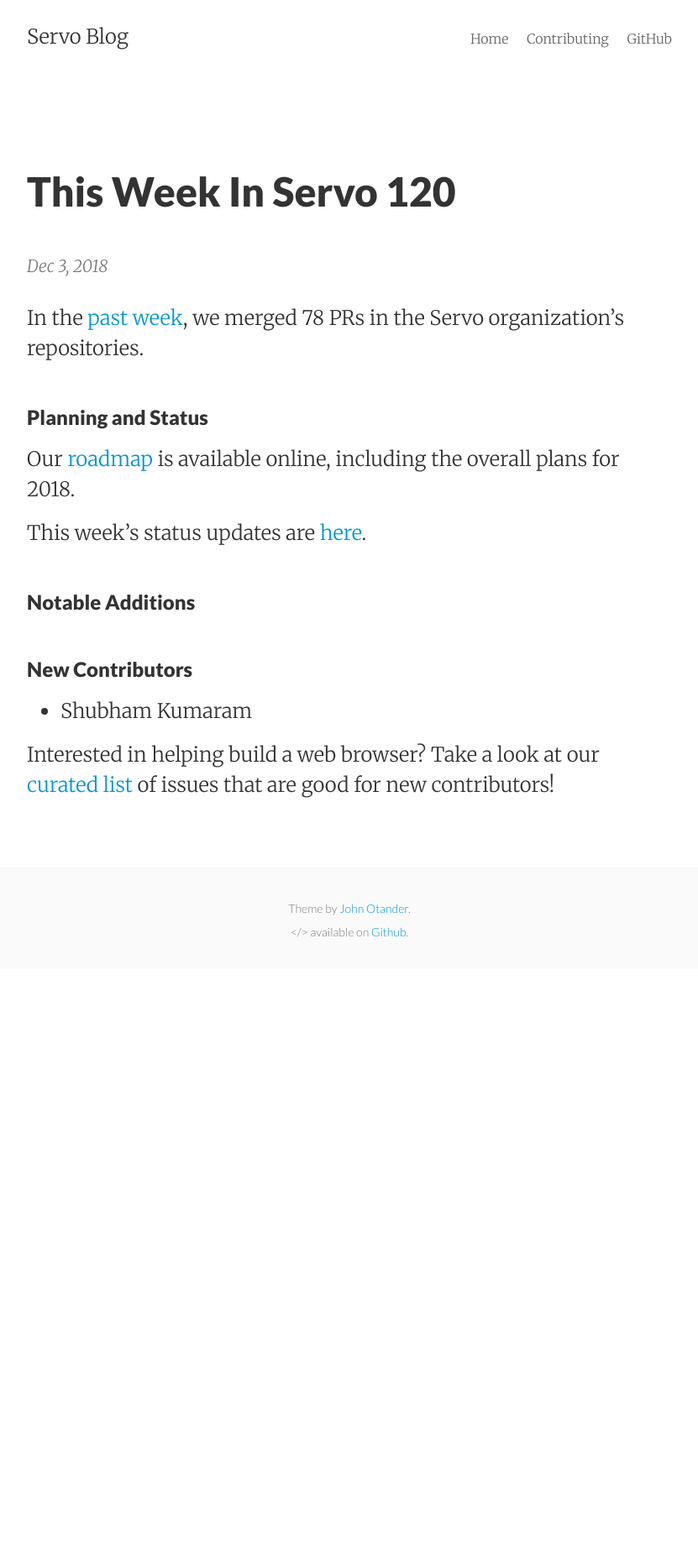
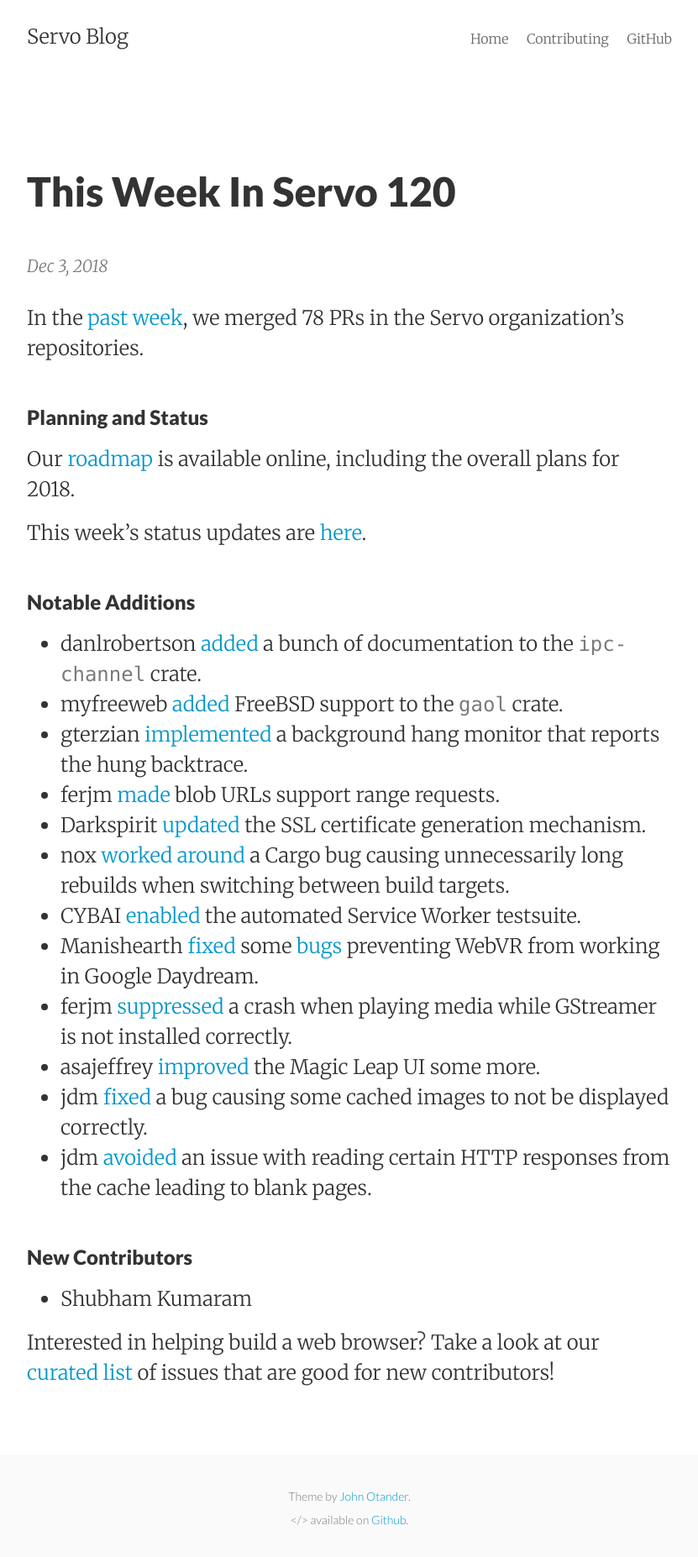
Before and after one commit to servo/blog.servo.org, a Jekyll site: the page built from _posts/2018-12-03-twis-120.md, in a window 1280 px wide. Shown: the whole page at 84% size, without its empty margins (224-1055 px from the left). Built offline with Jekyll 4.4.1, drawn with Linux system fonts in a browser that asks for light colours; before the commit the page ends 1154 px from its top, so only the background shows below that.

Commit message:
notable changes

```diff
--- a/_posts/2018-12-03-twis-120.md
+++ b/_posts/2018-12-03-twis-120.md
@@ -17,6 +17,18 @@
 
 ### Notable Additions
 
+- danlrobertson [added](https://github.com/servo/ipc-channel/pull/153) a bunch of documentation to the `ipc-channel` crate.
+- myfreeweb [added](https://github.com/servo/gaol/pull/39) FreeBSD support to the `gaol` crate.
+- gterzian [implemented](https://github.com/servo/servo/pull/21673) a background hang monitor that reports the hung backtrace.
+- ferjm [made](https://github.com/servo/servo/pull/22134) blob URLs support range requests.
+- Darkspirit [updated](https://github.com/servo/servo/pull/22254) the SSL certificate generation mechanism.
+- nox [worked around](https://github.com/servo/servo/pull/22277) a Cargo bug causing unnecessarily long rebuilds when switching between build targets.
+- CYBAI [enabled](https://github.com/servo/servo/pull/22278) the automated Service Worker testsuite.
+- Manishearth [fixed](https://github.com/servo/rust-webvr/pull/28) some [bugs](https://github.com/servo/servo/pull/22317) preventing WebVR from working in Google Daydream.
+- ferjm [suppressed](https://github.com/servo/media/pull/167) a crash when playing media while GStreamer is not installed correctly.
+- asajeffrey [improved](https://github.com/servo/servo/pull/22316) the Magic Leap UI some more.
+- jdm [fixed](https://github.com/servo/servo/pull/22336) a bug causing some cached images to not be displayed correctly.
+- jdm [avoided](https://github.com/servo/servo/pull/22340) an issue with reading certain HTTP responses from the cache leading to blank pages.
 
 ### New Contributors
 
```
